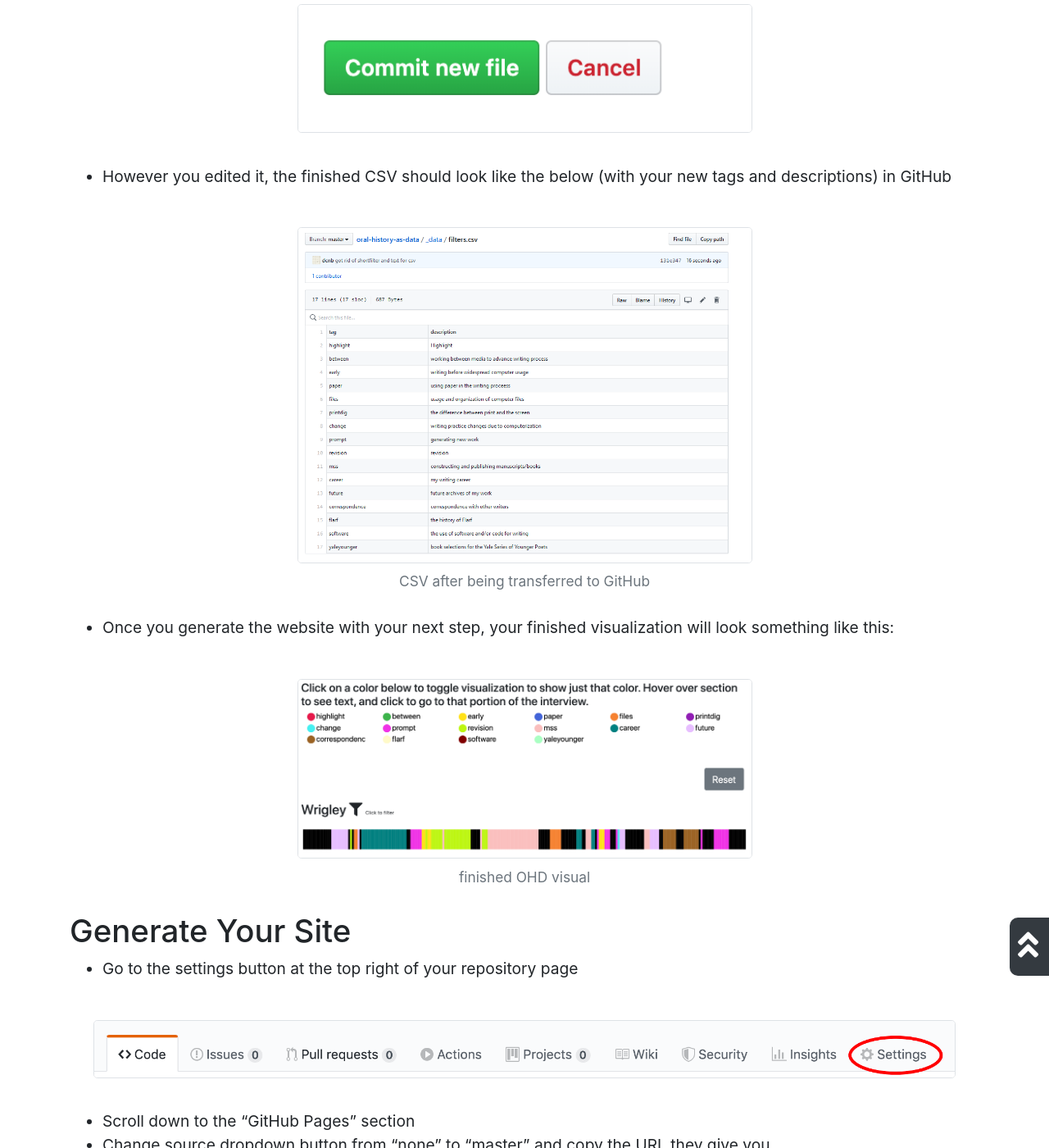
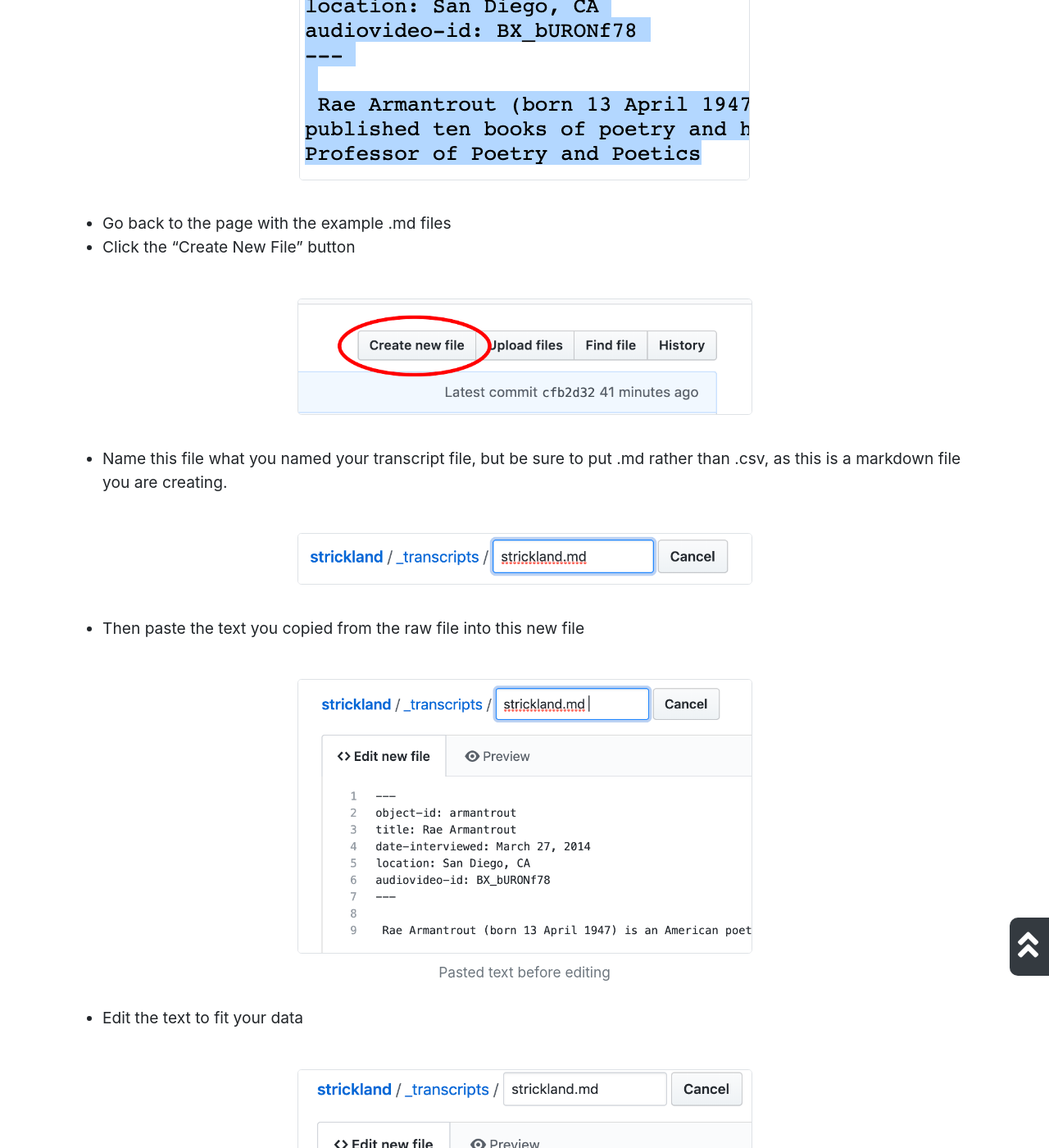
Before and after one commit to uidaholib/oral-history-as-data, a Jekyll site: the page built from _howto/configurethesite.md, in a window 1280 px wide and 1400 px high, scrolled down 5327 px. Shown: the whole window at 82% size. Built offline with Jekyll 4.4.1, drawn with Linux system fonts in a browser that asks for light colours; nearby versions of some CDN libraries; some of the changed text lies outside the part shown.

Commit message:
created howto for md file

```diff
--- a/_howto/configurethesite.md
+++ b/_howto/configurethesite.md
@@ -45,7 +45,36 @@
 {:.alert .alert-warning .mb-4}
 NOTE: If the CSV has a problem, GitHub will show you an error message that will say: "We can make this file beautiful and searchable if this error is corrected:" After that phrase, they will also point out a line number that is causing the problem. Open the file up by clicking on the pencil icon in the top right of the file area. Go to the line indicated and see if there's an obvious error. If you can't get it fixed, go back to your Google Sheet and see if there's anything to clean up. Even if there is nothing wrong, re-download the file as a CSV, open it in a text editor, then copy and paste it back into the problematic file on GitHub. Hopefully one of these steps clears up the problem.
 
-## Step 4: Setting up the visualization(s)
+## Step 4: Creating a Markdown File
+
+- Navigate back to the main page of your repository
+- Click on the folder that says "_transcripts"
+{% include bootstrap/figure.md img="howto/transcripts.png" caption="" alt="_transcipts button" class="w-50" %}
+- Open up any of the .md file examples that are in this folder
+- Navigate to the button that says "raw" and click it
+{% include bootstrap/figure.md img="howto/raw.png" caption="" alt="raw file button" class="w-50" %}
+- Copy the text inside of this file
+{% include bootstrap/figure.md img="howto/rawfile.png" caption="" alt="raw file text" class="w-50" %}
+- Go back to the page with the example .md files
+- Click the "Create New File" button
+{% include bootstrap/figure.md img="howto/createnewmd.png" caption="" alt="create new file button" class="w-50" %}
+- Name this file what you named your transcript file, but be sure to put .md rather than .csv, as this is a markdown file you are creating.
+{% include bootstrap/figure.md img="howto/mdname.png" caption="" alt="name field in new markdown file" class="w-50" %}
+- Then paste the text you copied from the raw file into this new file
+{% include bootstrap/figure.md img="howto/before.png" caption="Pasted text before editing" alt="pasted text in new .md file" class="w-50" %}
+- Edit the text to fit your data
+{% include bootstrap/figure.md img="howto/after.png" caption="File after being edited for new file" alt="new .md file text after being edited for new file" class="w-50" %}
+
+
+{:.alert .alert-warning .mb-4}
+NOTE: change the "object-id" field so that it is the same as the name of your file (and the CSV you created earlier)
+
+- Once you are done, navigate to your new file, it should look like the example below
+{% include bootstrap/figure.md img="howto/mdfinal.png" caption="" alt="the newly created md file" class="w-50" %}
+
+
+
+## Step 5: Setting up the visualization(s)
 
 {:.alert .alert-info}
 OHD offers a way to categorize your transcripts using tags. This is done through two locations: the "tag" column cells in your transcript's CSV and the filters.csv file, which is already provided for you in the structure of OHD. If you are not aware of either of these files, first visit our steps on "[How To Prepare Your Data](prepareyourdata.html)."
```
Also changed, not shown: images/howto/after.png (added), images/howto/before.png (added), images/howto/createnewmd.png (added), images/howto/mdfinal.png (added), images/howto/mdname.png (added), images/howto/raw.png (added), images/howto/rawfile.png (added), images/howto/transcripts.png (added).
